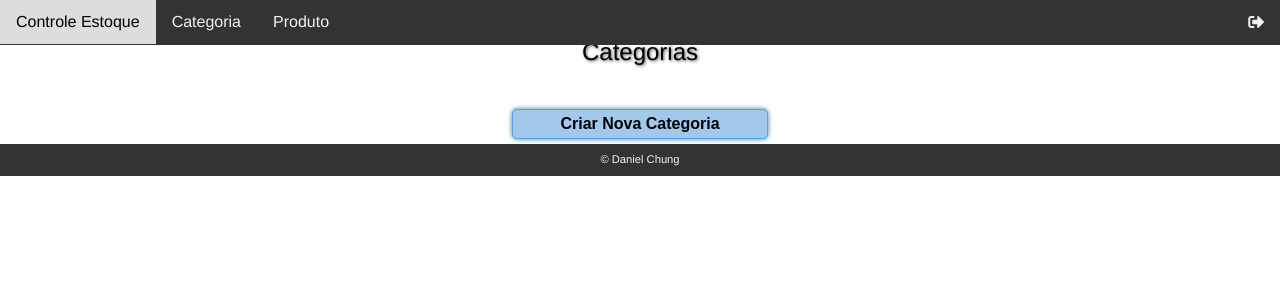
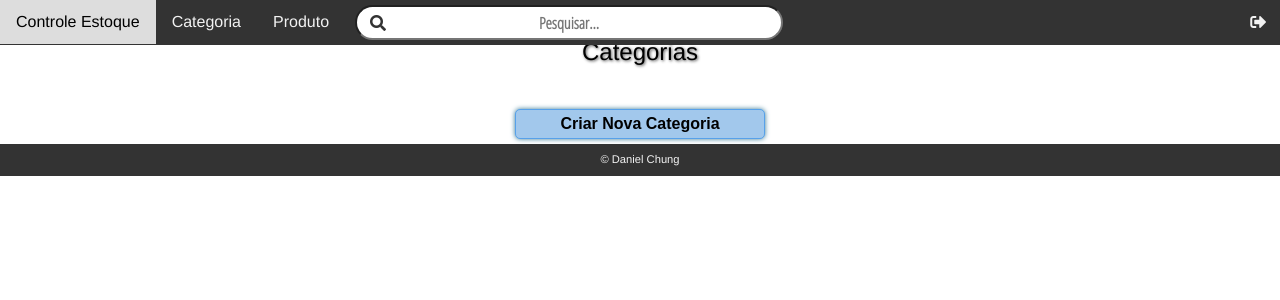
Before and after one commit to Chung-Oh/stock, a PHP site: template public/src/View/Templates/main-category-top.php in a window 1280 px wide. Shown: the top 300 px of the page. Run offline with PHP 8.4, Linux system fonts and the light colour scheme; the template is opened without the code that fills it, so the values that code supplies are empty; some libraries are stand-ins or nearby versions.

Commit message:
Implementando caixa de Pesquisa, layout responsivo

```diff
--- a/public/app/css/templates/header.css
+++ b/public/app/css/templates/header.css
@@ -1,42 +1,77 @@
 /** Barra de navegação **/
 .top-nav {
+	width: 100%;
+	background-color: #333;
 	overflow: hidden;
-	background-color: #333;
 	position: fixed;
 	top: 0;
-	width: 100%;
 	z-index: 1;
 }
 
 .top-nav a {
 	float: left;
-	display: block;
 	padding: 14px 16px;
 	color: #F2F2F2;
 	text-decoration: none;
 	transition: .7s;
 }
 
-.top-nav a:hover,
-.top-nav a:focus {
+.top-nav a:focus,
+.top-nav a:hover {
 	background-color: #DDD;
 	color: black;
 	transition: .7s;
 }
+
+.active {
+    background-color: dodgerblue;
+}
+ /* Caixa de busca */
+.page-action:nth-child(4) {
+	width: 35%;
+	padding: 5px 10px;
+}
+
+.page-action:nth-child(4):hover {
+	background-color: #333;
+}
+
+.search {
+    height: 35px;
+    width: 100%;
+    font-family: 'Open Sans Condensed', sans-serif;
+    font-size: 100%;
+    font-weight: bold;
+    text-align: center;
+    border-radius: 25px;
+    transition: .7s;
+}
+
+.search:focus,
+.search:hover {
+	border-color: dodgerblue;
+    box-shadow: 0 0 1em 0 dodgerblue;
+}
+
+.search:focus + i {
+	color: dodgerblue;
+}
+
+.fas.fa-search {
+    position: absolute;
+    top: 15px;
+    left: 370px;
+    color: #333;
+}
 /* Botão de Sair */
-.top-nav .page-action:nth-child(4) {
-	float: right;
+.page-action:nth-child(5) {
+    float: right;
+    padding: 14px;
 }
 
 .top-nav .icon {
     display: none;
 }
-
-.active {
-    background-color: dodgerblue;
-}
-/** Fim Navegação **/
-
 /*** Desktop ***/
 @media screen and (max-width: 450px) {
 	/* Animação navegação */
@@ -45,7 +80,7 @@
 		transition: height .5s;
 	}
 	.top-nav.responsive {
-		height: 177px;
+		height: 225px;
 	}
 	/* Fim animação */
 	.top-nav .page-action {
@@ -66,20 +101,42 @@
 	    text-align: left;
 	}
 }
-
+/* Corrigir layout Desk */
+@media only screen and (max-width: 617px) {
+	.top-nav.responsive {
+	    height: 177px;
+	}
+	.top-nav .page-action:nth-child(4) {
+		display: none;
+	}
+	.top-nav .page-action:nth-child(5) {
+		float: right;
+	}
+}
+/*** iPad 1024px landscape ***/
+@media only screen and (max-width: 1024px) and (max-height: 768px) {
+	.top-nav .page-action:nth-child(4) {
+	    width: 45%;
+	}
+}
 /*** iPad 768px portrait ***/
 @media screen and (max-width: 768px) and (max-height: 1024px) {
-
+	.top-nav .page-action:nth-child(4) {
+	    width: 35%;
+	}
 }
-
 /*** Samsung-S5  640px landscape ***/
 @media screen and (max-width: 640px) and (max-height: 360px) {
 	.top-nav .page-action:nth-child(4) {
+		width: 39%;
+	}
+	.top-nav .page-action:nth-child(5) {
 		float: right;
 	}
 }
-
 /*** Samsung-S5 360px portrait ***/
 @media screen and (max-width: 360px) and (max-height: 640px) {
-
+	.top-nav .page-action:nth-child(5) {
+		float: right;
+	}
 }
--- a/public/app/css/templates/main-device-desk.css
+++ b/public/app/css/templates/main-device-desk.css
@@ -15,10 +15,13 @@ span {
 	justify-content: flex-end;
 	align-items: center;
 }
+/* Caixa de Pesquisa */
+.search-box {
+	display: none;
+}
 /* Mensagem de página vazia */
 .empty {
 	height: 10%;
-	margin-top: 5%;
 }
 
 .msg-empty {
@@ -37,7 +40,7 @@ span {
 	align-items: center;
 }
 
-@media screen and (min-width: 100px) {
+@media only screen and (min-width: 100px) {
 	.col-12 h2 {
 		font-size: 150%;
 		font-weight: 500;
@@ -58,7 +61,7 @@ span {
 	}
 	.new-item {
 		height: 30px;
-		width: 20%;
+		width: 100%;
 		padding: 0;
 		display: flex;
 		justify-content: center;
@@ -68,7 +71,7 @@ span {
 	}
 	.btn-primary {
 		height: 100%;
-		width: 100%;
+		width: 250px;
 		font-size: 100%;
 		font-weight: 700;
 		text-decoration: none;
@@ -83,8 +86,8 @@ span {
 		padding: 0;
 		transition: .7s;
 	}
-	.btn-primary:hover,
-	.btn-primary:focus {
+	.btn-primary:focus,
+	.btn-primary:hover {
 		background-color: #57a1ea;
 		border: 1px solid #357795;
 		box-shadow: 0 0 10px dodgerblue;
@@ -107,8 +110,8 @@ span {
 		padding: 0;
 		transition: .7s;
 	}
-	.btn-danger:hover,
-	.btn-danger:focus {
+	.btn-danger:focus,
+	.btn-danger:hover {
 		background-color: #f05555;
 		border: 1px solid #da2003;
 		box-shadow: 0 0 10px #f00;
@@ -120,7 +123,7 @@ span {
 	}
 }
 
-@media screen and (min-width: 451px) {
+@media only screen and (min-width: 451px) {
 	.main-down {
 		margin-top: 45px;
 	}
--- a/public/app/css/templates/main-device-tablet.css
+++ b/public/app/css/templates/main-device-tablet.css
@@ -1,5 +1,5 @@
 /*** iPad 1024px landscape ***/
-@media screen and (max-width: 1024px) and (max-height: 768px) {
+@media only screen and (max-width: 1024px) and (max-height: 768px) {
 	#categoryFormDelete {
 	    height: 94%;
 	    top: 6%;
@@ -7,16 +7,15 @@
 	.col-12 h2 {
 	    font-weight: bold;
 	}
-	.new-item {
-	    width: 25%;
+	.search-box {
+		display: none;
 	}
 }
-
 /*** iPad 768px portrait ***/
-@media screen and (max-width: 768px) and (max-height: 1024px) {
+@media only screen and (max-height: 1024px) and (max-width: 768px) {
 	#categoryFormCreate,
 	#categoryFormEdit {
-	    top: 14%;
+	    top: 20%;
 	}
 	#categoryFormDelete {
 	    height: 96%;
@@ -28,7 +27,21 @@
 	.col-12 h2 {
 	    font-weight: bold;
 	}
-	.new-item {
-	    width: 30%;
+	.search-box {
+		display: none;
 	}
 }
+/*** Corrigir Layout do Desk ***/
+@media only screen and (min-width: 100px) and (max-width: 770px) and (max-height: 641px) {
+    #categoryFormCreate,
+    #categoryFormEdit {
+	    top: 28%;
+	}
+}
+@media only screen and (max-width: 500px) {
+	#categoryFormCreate,
+	#categoryFormEdit {
+	    width: 320px;
+	    left: 10%;
+	}
+}
--- a/public/app/css/templates/main-form-category.css
+++ b/public/app/css/templates/main-form-category.css
@@ -62,8 +62,8 @@
     transition: .7s;
 }
 
-.data:hover,
-.data:focus {
+.data:focus,
+.data:hover {
     box-shadow: 1px 1px 15px #000 inset;
     transition: .7s;
 }
@@ -76,8 +76,8 @@
     transition: .7s;
 }
 
-.btn-form:hover,
-.btn-form:focus {
+.btn-form:focus,
+.btn-form:hover {
     background-color: #57a1ea;
     border: 1px solid #357795;
     box-shadow: 0 0 10px dodgerblue;
@@ -140,8 +140,8 @@
     transition: .7s;
 }
 
-.not:hover,
-.not:focus {
+.not:focus,
+.not:hover {
     background-color: #f05555;
     border: 1px solid #da2003;
     box-shadow: 0 0 10px #f00;
@@ -157,8 +157,8 @@
     transition: .7s;
 }
 
-.yes:hover,
-.yes:focus {
+.yes:focus,
+.yes:hover {
     background-color: #57a1ea;
     border: 1px solid #357795;
     box-shadow: 0 0 7px dodgerblue;
--- a/public/app/css/templates/main-table.css
+++ b/public/app/css/templates/main-table.css
@@ -15,10 +15,10 @@ tbody a {
 	color: black;
 }
 /* Botões da tabela */
+tbody a:focus,
 tbody a:hover,
-tbody a:focus,
-tbody button:hover,
-tbody button:focus {
+tbody button:focus,
+tbody button:hover {
 	color: dodgerblue;
 }
 /* Fim botões */
--- a/public/app/js/msg-session.js
+++ b/public/app/js/msg-session.js
@@ -1,3 +1,4 @@
+(function alertSession() {
 	// Mensagens das sessions
 	let msgDanger = document.querySelector(".alert-danger");
 	let msgSuccess = document.querySelector(".alert-success");
@@ -9,3 +10,4 @@ if (msgDanger) {
 	if (msgSuccess) {
 		fadeOut(msgSuccess, 15);
 	}
+})();
--- a/public/app/js/nav-bar-button.js
+++ b/public/app/js/nav-bar-button.js
@@ -2,12 +2,21 @@
 function topNavAnimation() {
 	let navBar = document.getElementById("topNavResponsive");
 	let main = document.querySelector("main");
+	// Ícone caixa Pesquisa
+	let iconSearch = document.querySelector(".icon-search");
 
 	if (navBar.className === "top-nav") {
 		navBar.className += " responsive";
 		main.className = "main-down";
+		// Ajuste ícone
+		iconSearch.style.display = "none";
+		fadeIn(iconSearch, 2);
+		iconSearch.style.top = "264px";
 	} else {
 		navBar.className = "top-nav";
 		main.className = "";
+		// Ajuste ícone
+		fadeIn(iconSearch, 2);
+		iconSearch.style.top = "132px";
 	}
 }
--- /dev/null
+++ b/public/app/js/search-box.js
@@ -0,0 +1,6 @@
+(function showSearchBox() {
+	let navBar = document.querySelectorAll(".page-action");
+	if (window.location.href == "http://localhost:8000/src/View/home.php") {
+		navBar[2].style.display="none";
+	}
+})();
--- a/public/app/js/table-order.js
+++ b/public/app/js/table-order.js
@@ -1,3 +1,4 @@
+(function tableOrder() {
 	// Cabeçalho Tabela onde ordena colunas
 	let tbHead = document.querySelectorAll(".order");
 	// Coluna ID cabeçalho
@@ -71,3 +72,4 @@ function tbManipulateCategory() {
 			count++;
 		});
 	}
+})();
--- a/public/src/View/Templates/footer.php
+++ b/public/src/View/Templates/footer.php
@@ -1,5 +1,6 @@
 	<footer class="foot">&copy Daniel Chung</footer>
 	<script src="../../app/js/nav-bar-button.js"></script>
+	<script src="../../app/js/search-box.js"></script>
 	<script src="../../app/js/form-category.js"></script>
 	<script src="../../app/js/form-category-edit.js"></script>
 	<script src="../../app/js/form-category-delete.js"></script>
--- a/public/src/View/Templates/header.php
+++ b/public/src/View/Templates/header.php
@@ -9,9 +9,9 @@
 	<link rel="icon" href="../../favicon.ico" type="image/x-icon">
 	<link rel="stylesheet" href="../../app/css/reset.css">
 	<link rel="stylesheet" href="../../app/css/base.css">
-	<link rel="stylesheet" href="../../app/css/templates/main-form-category.css">
 	<link rel="stylesheet" href="../../app/css/templates/header.css">
 	<link rel="stylesheet" href="../../app/css/templates/main-message.css">
+	<link rel="stylesheet" href="../../app/css/templates/main-form-category.css">
 	<link rel="stylesheet" href="../../app/css/templates/main-device-desk.css">
 	<link rel="stylesheet" href="../../app/css/templates/main-device-tablet.css">
 	<link rel="stylesheet" href="../../app/css/templates/main-device-mobile.css">
@@ -24,9 +24,13 @@
 <body>
 	<header id="topNavResponsive" class="top-nav">
 		<nav>
-			<a href="../View/home.php" class="active">Controle Estoque</a></li>
-			<a class="page-action" href="category.php">Categoria</a></li>
-			<a class="page-action" href="product.php">Produto</a></li>
+			<a href="../View/home.php" class="active">Controle Estoque</a>
+			<a class="page-action" href="category.php">Categoria</a>
+			<a class="page-action" href="product.php">Produto</a>
+			<a class="page-action">
+				<input class="search" type="text" placeholder="Pesquisar...">
+				<i class="fas fa-search"></i>
+			</a>
 			<a class="page-action" href="../Route/login-out.php"><i class="fas fa-sign-out-alt"></i></a>
 			<a class="icon" onclick="topNavAnimation()"><i class="fas fa-bars"></i></a>
 		</nav>
--- a/public/src/View/Templates/main-category-top.php
+++ b/public/src/View/Templates/main-category-top.php
@@ -1,6 +1,10 @@
 <section class="row">
 	<div class="col-12">
 		<h2>Categorias</h2>
+	</div>
+	<div class="col-12 search-box">
+		<input class="search" type="text" placeholder="Pesquisar...">
+		<i class="fas fa-search icon-search"></i>
 	</div>
 </section>
 <section id="callFormCreate" class="row btn">
--- a/public/src/View/category.php
+++ b/public/src/View/category.php
@@ -13,7 +13,7 @@ try {
 if (userIsLogged()) : ?>
 
 	<?php require_once 'Templates/header.php' ?>
-	<?php require_once 'Templates/main-category-form.php' ?>
+	<?php require_once 'Templates/main-category-form-create.php' ?>
 	<?php require_once 'Templates/main-category-form-edit.php' ?>
 	<?php require_once 'Templates/main-category-form-delete.php' ?>
 	<main>
```
Also changed, not shown: public/app/css/templates/main-device-mobile.css (+21 -13 lines), public/src/View/Templates/main-category-form-create.php (renamed from public/src/View/Templates/main-category-form.php). Lines whose indentation alone changed are shown as unchanged.
